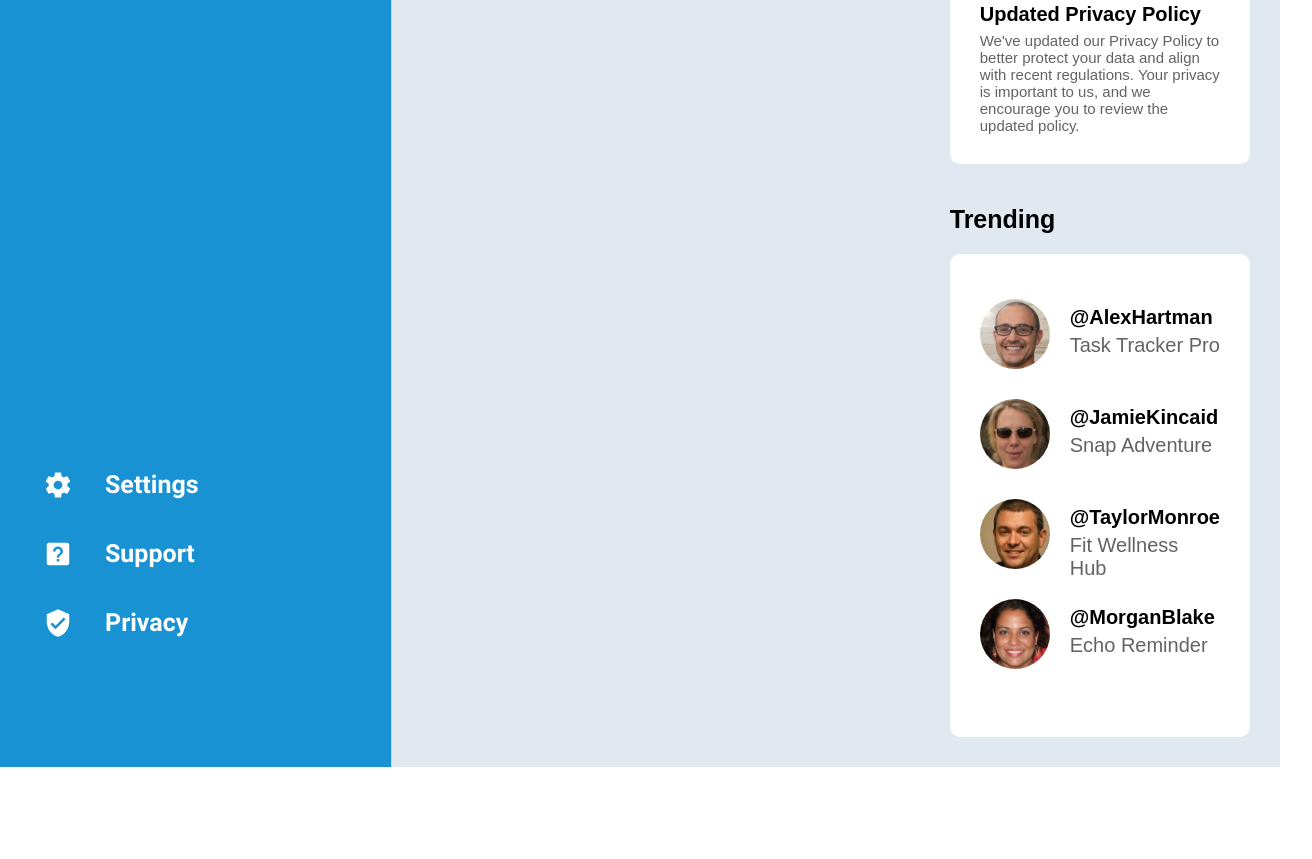
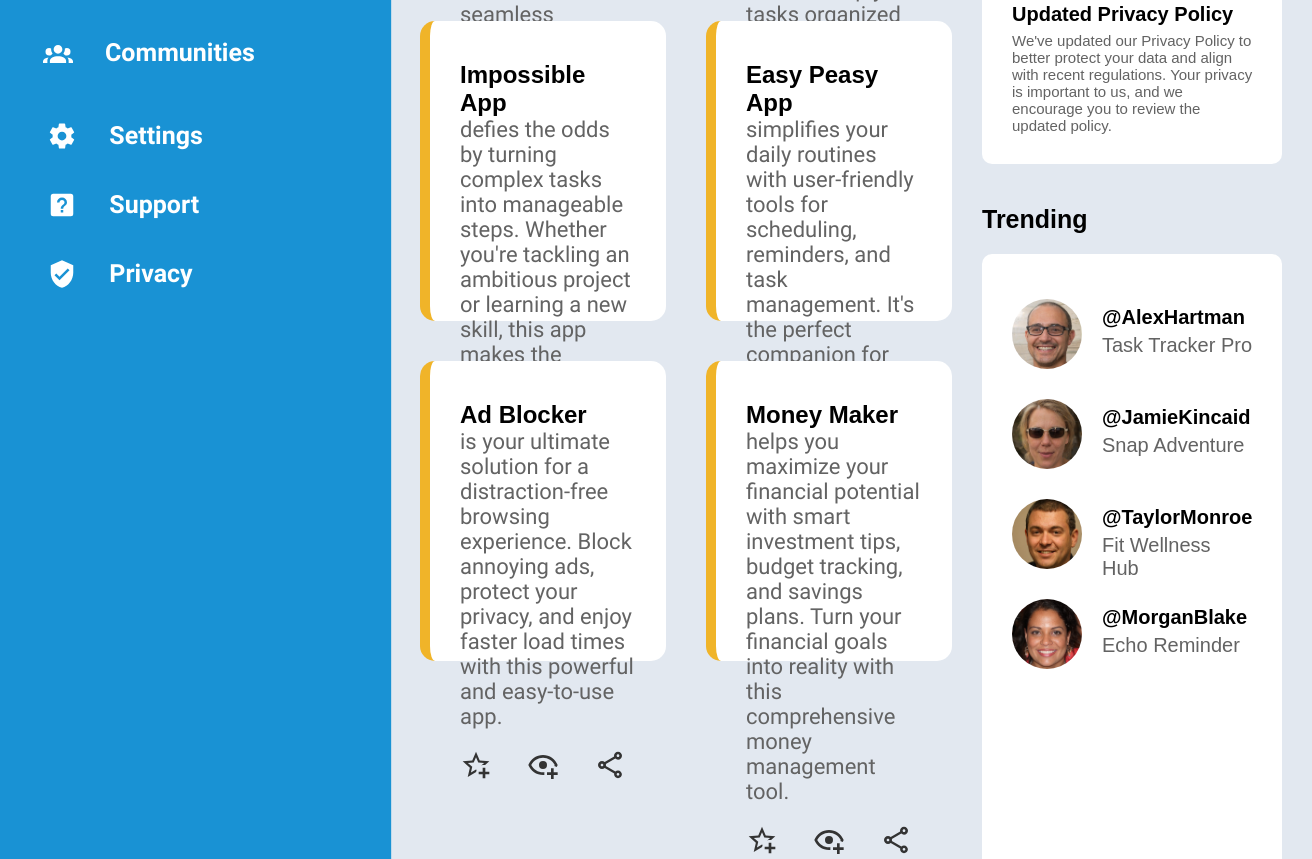
Before and after one commit to Mararovsek99/AdminDashboard, a plain HTML site: page index.html in a window 1280 px wide. Shown: the part 649-1508 px from the top of the page, 1312 px wide, since content can reach past the window. Before the commit the page ends 1416 px from the top, so only its background shows below. Drawn offline with Linux system fonts and the light colour scheme.

Commit message:
added projects content

```diff
--- a/index.html
+++ b/index.html
@@ -12,7 +12,64 @@
         <div class="main-content">
             <h1 id="projects">Your projects</h1>
             <h1 id="announcements">Announcements</h1>
-            <div class="projects"></div>
+            <div class="projects">
+                <div class="superCoolProject">
+                    <h2>Super Cool Project</h2>
+                    <p>is a dynamic app that transforms your creative ideas into stunning visual presentations effortlessly. With intuitive design tools and seamless collaboration features, it's perfect for professionals and hobbyists alike.</p>
+                    <div class="icons">
+                        <img src="img/star-plus-outline.svg" alt="favorites icon">
+                        <img src="img/eye-plus-outline.svg" alt="waching list icon">
+                        <img src="img/share-variant-outline.svg" alt="share icon">
+                    </div>
+
+
+                </div>
+                <div class="lessCoolProject">
+                    <h2>Less Cool Project</h2>
+                    <p>is a straightforward app designed for minimalists who need essential project management tools without the clutter. Keep your tasks organized and your workflow smooth with its clean and simple interface.</p>
+                    <div class="icons">
+                        <img src="img/star-plus-outline.svg" alt="favorites icon">
+                        <img src="img/eye-plus-outline.svg" alt="waching list icon">
+                        <img src="img/share-variant-outline.svg" alt="share icon">
+                    </div>
+                </div>
+                <div class="impossibleApp">
+                    <h2>Impossible App</h2>
+                    <p>defies the odds by turning complex tasks into manageable steps. Whether you're tackling an ambitious project or learning a new skill, this app makes the seemingly impossible, possible.</p>
+                    <div class="icons">
+                        <img src="img/star-plus-outline.svg" alt="favorites icon">
+                        <img src="img/eye-plus-outline.svg" alt="waching list icon">
+                        <img src="img/share-variant-outline.svg" alt="share icon">
+                    </div>
+                </div>
+                <div class="EasyPeasyApp">
+                    <h2>Easy Peasy App</h2>
+                    <p>simplifies your daily routines with user-friendly tools for scheduling, reminders, and task management. It's the perfect companion for anyone looking to streamline their life with minimal effort.</p>
+                    <div class="icons">
+                        <img src="img/star-plus-outline.svg" alt="favorites icon">
+                        <img src="img/eye-plus-outline.svg" alt="waching list icon">
+                        <img src="img/share-variant-outline.svg" alt="share icon">
+                    </div>
+                </div>
+                <div class="adBlocker">
+                    <h2>Ad Blocker</h2>
+                    <p>is your ultimate solution for a distraction-free browsing experience. Block annoying ads, protect your privacy, and enjoy faster load times with this powerful and easy-to-use app.</p>
+                    <div class="icons">
+                        <img src="img/star-plus-outline.svg" alt="favorites icon">
+                        <img src="img/eye-plus-outline.svg" alt="waching list icon">
+                        <img src="img/share-variant-outline.svg" alt="share icon">
+                    </div>
+                </div>
+                <div class="moneyMaker">
+                    <h2>Money Maker</h2>
+                    <p>helps you maximize your financial potential with smart investment tips, budget tracking, and savings plans. Turn your financial goals into reality with this comprehensive money management tool.</p>
+                    <div class="icons">
+                        <img src="img/star-plus-outline.svg" alt="favorites icon">
+                        <img src="img/eye-plus-outline.svg" alt="waching list icon">
+                        <img src="img/share-variant-outline.svg" alt="share icon">
+                    </div>
+                </div>
+            </div>
 
             <div class="announcements">
                 <h3>Site Maintenance</h3>
--- a/style.css
+++ b/style.css
@@ -1,6 +1,10 @@
 @font-face{
     font-family: Roboto-Bold;
     src: url(fonts/Roboto-Bold.ttf);
+}
+@font-face{
+    font-family: Roboto-Medium;
+    src: url(fonts/Roboto-Regular.ttf);
 }
 
 *{
@@ -40,7 +44,7 @@
  grid-row: 2/3;
  display: grid;
  grid-template-columns: 20fr 7fr;
- grid-template-rows: 50px 1fr 90px 1fr ;
+ grid-template-rows: 50px auto 90px 1fr ;
  padding: 30px;
 
 }
@@ -70,10 +74,19 @@
     padding: 20px;
     font-size: 25px;
     font-family: Roboto-Bold ;
+    cursor: pointer;
+}
+.dashText:hover{
+    border-bottom: solid 3px #f0b429 ;
+    padding-bottom: 11px;
+    font-size: 30px;
+    color: #252525;
 }
 .dashboardLinksDown{
-    position: relative;
-    bottom: 80px;
+    position: absolute;
+    top: 750px;
+    left: 35px;
+    width: 326px;
 }
 .headerUp,
 .headerDown{
@@ -161,7 +174,34 @@ input{
 .projects{
     grid-column: 1 / 2;
     grid-row: 2 / 5;
-    margin-right: 20px;
+    margin-right: 30px;
+    display: grid;
+    grid-template-columns: 1fr 1fr;
+    grid-template-rows: repeat(auto-fill, 300px) ;
+    gap: 40px;;
+}
+.projects > div {
+    border-radius: 15px;
+    background-color: #ffffff;
+    border-left: solid 10px #f0b429;
+    padding: 40px 30px;
+    display: flex;
+    flex-direction: column;
+}
+.projects img{
+    height: 32px;
+}
+.projects p{
+    font-family: Roboto-Medium;
+    font-size: 22px;
+    color: #636363;
+}
+.projects .icons{
+    display: flex;
+    justify-content: end;
+    gap: 35px;
+    margin-right: 10px;
+    margin-top: 20px;
 }
 h1{
     font-size: 25px;
```
Also changed, not shown: img/eye-plus-outline.svg (added), img/share-variant-outline.svg (added), img/star-plus-outline.svg (added).
